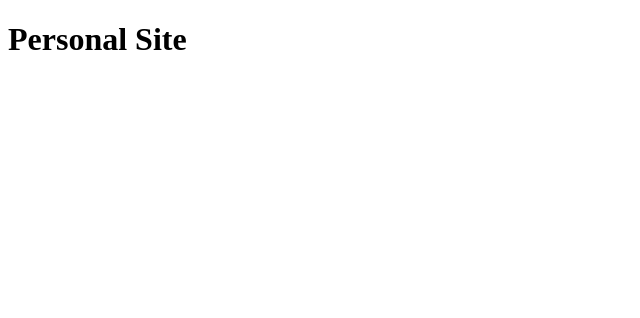
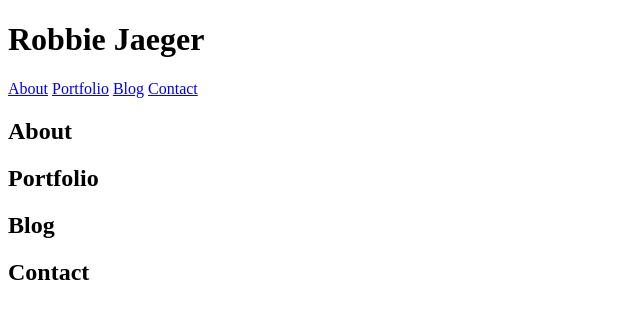
Before and after one commit to robbiejaeger/personal-site, a website: page public/index.html in a window 1280 px wide. Shown: the whole page, without its empty margins (0-640 px from the left). Drawn offline with Linux system fonts and the light colour scheme.

Commit message:
Add basic page structure with nav

```diff
--- a/public/index.html
+++ b/public/index.html
@@ -4,6 +4,30 @@
     <title>Robbie Jaeger</title>
   </head>
   <body>
-    <h1>Personal Site</h1>
+    <header>
+      <h1>Robbie Jaeger</h1>
+      <nav>
+        <a href="#about">About</a>
+        <a href="#portfolio">Portfolio</a>
+        <a href="#blog">Blog</a>
+        <a href="#contact">Contact</a>
+      </nav>
+    </header>
+
+    <section id="about">
+      <h2>About</h2>
+    </section>
+
+    <section id="portfolio">
+      <h2>Portfolio</h2>
+    </section>
+
+    <section id="blog">
+      <h2>Blog</h2>
+    </section>
+
+    <section id="contact">
+      <h2>Contact</h2>
+    </section>
   </body>
 </html>
```
